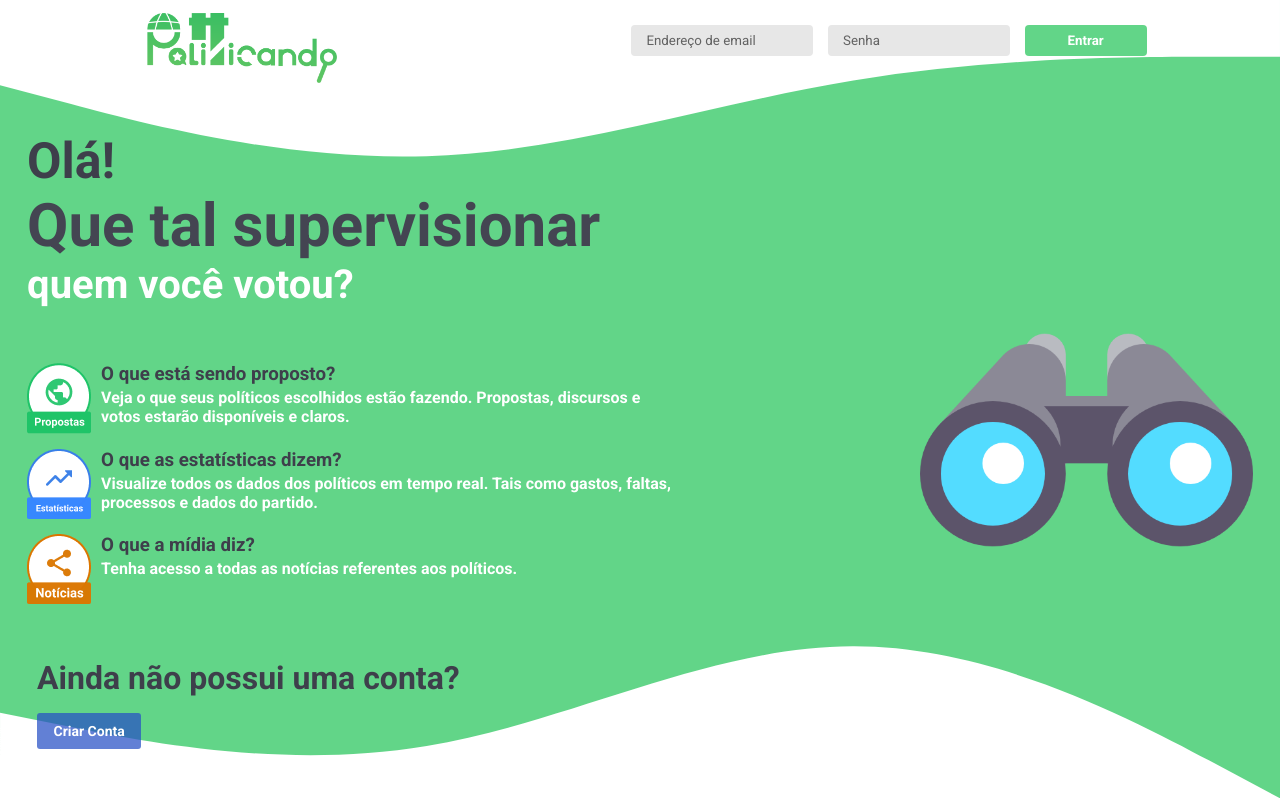
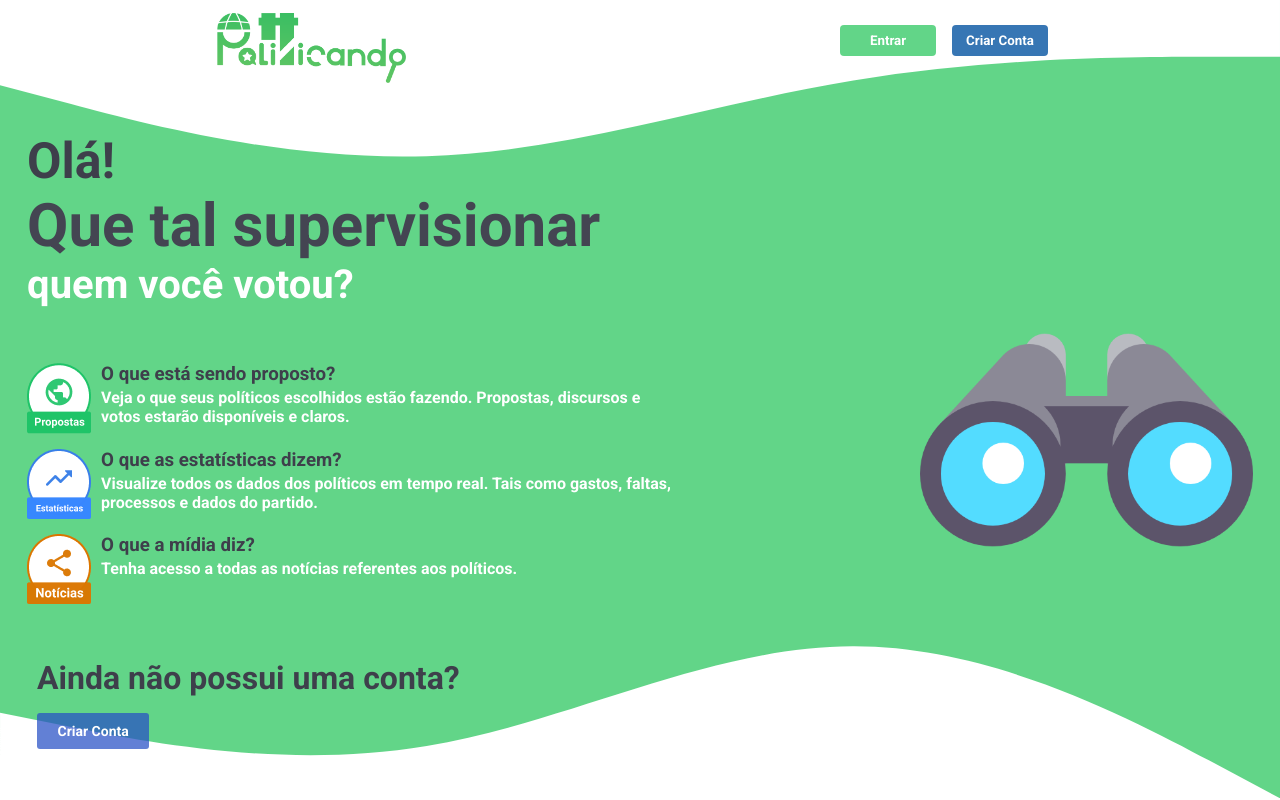
Before and after one commit to oGabrielArruda/politicando-web, a Vue app: page /#/ in a window 1280 px wide. Shown: the top 800 px of the page. Built offline with nearby package versions, Linux system fonts and the light colour scheme; no server answers; what vue-async-computed, vue-carousel-3d would draw is missing.

Commit message:
Mudanças na tela inicial e início no modal de Login

```diff
--- a/src/components/header/Header.vue
+++ b/src/components/header/Header.vue
@@ -5,10 +5,7 @@
         <h2>Olá!</h2>
         <h1>Que tal supervisionar</h1>
         <h4>quem você votou?</h4>
-        <h3 id="smallScreen">Clique no binóculo para criar sua conta!</h3>
-        <h3 id="smallScreenLandscape">
-          Clique <button @click="goToSignUp()">Aqui</button> para criar sua conta!
-        </h3>
+
       </div>
       <div class="list">
         <div class="item">
--- a/src/components/header/styles.scss
+++ b/src/components/header/styles.scss
@@ -84,6 +84,7 @@ header {
   }
 
   @include for-phone-only {
+    margin-top: 0;
     height: 80vh;
     flex-direction: column;
     align-items: center;
@@ -157,41 +158,11 @@ header {
       flex-direction: column;
       margin-bottom: 40px;
 
-      #smallScreen{
-        display: none;
-        margin-top: 2vh;
-        color: #3e3f4b;
-      }
-
-      #smallScreenLandscape{
-        display: none;
-        margin-top: 2vh;
-        color: #3e3f4b;
-
-        & > button {
-          border: none;
-            padding: 10px 15px;
-            border-radius: 3px;
-            color: #fff;
-            font-weight: bold;
-            font-size: 14px;
-            cursor: pointer;
-            transition: background 0.3s;
-            background: #2751c5b9;
-            width: 13vh;
-            margin-top: 2vh;
-
-            &:hover {
-              background: #2751c5ef;
-            }
-        }
-      }
-
       @include for-phone-only {
         align-items: center;
         margin-bottom: 0;
 
-        #smallScreen{
+        #smallScreen {
           display: inline;
         }
       }
@@ -199,7 +170,7 @@ header {
         align-items: center;
         margin-bottom: 0;
 
-        #smallScreenLandscape{
+        #smallScreenLandscape {
           display: inline;
 
           & > button {
@@ -312,7 +283,7 @@ header {
             cursor: pointer;
             transition: background 0.3s;
             background: #2751c5b9;
-            width: 13vh;
+            width: 14vh;
             margin-top: 2vh;
 
             &:hover {
--- a/src/components/navbar/Navbar.vue
+++ b/src/components/navbar/Navbar.vue
@@ -2,10 +2,17 @@
   <nav>
     <img src="../../assets/initial/logo.png" />
     <div class="form-group">
-      <input name="email" type="text" placeholder="Endereço de email" />
-      <input name="senha" type="text" placeholder="Senha" />
-      <button>Entrar</button>
+      <a href="#open-modal"><button class="btnEntrar">Entrar</button></a>
+      <button class="btnCriar">Criar Conta</button>
+    </div>
 
+    <div id="open-modal" class="modal-window">
+      <div>
+        <a href="#" title="Close" class="modal-close"><i class="far fa-times-circle"></i> </a>
+
+        <input name="email" type="text" placeholder="Endereço de email" />
+            <input name="senha" type="text" placeholder="Senha" />
+      </div>
     </div>
   </nav>
 </template>
@@ -18,6 +25,11 @@ export default {
       logoSrc: '.',
     };
   },
+  methods: {
+    signUp() {
+      this.$router.push({ name: 'Signup' });
+    },
+  },
 };
 </script>
 
--- a/src/components/navbar/styles.scss
+++ b/src/components/navbar/styles.scss
@@ -4,8 +4,20 @@
   }
 }
 
+@mixin for-phone-one-landscape {
+  @media (min-width: 731px) and (max-width: 823px) and (orientation: landscape) {
+    @content;
+  }
+}
+
 @mixin for-phone-two {
   @media (max-width: 510px) {
+    @content;
+  }
+}
+
+@mixin for-phone-two-landscape {
+  @media (max-width: 667px) and (orientation: landscape) {
     @content;
   }
 }
@@ -42,6 +54,14 @@ nav {
     align-items: center;
   }
 
+  @include for-phone-one-landscape() {
+    margin-top: 3vh;
+  }
+
+  @include for-phone-two-landscape() {
+    padding-top: 13vh;
+  }
+
   img {
     height: 70px;
     margin-bottom: -15px;
@@ -60,6 +80,77 @@ nav {
       flex-direction: column;
       align-items: center;
       justify-content: center;
+    }
+
+    button {
+      border: none;
+      background: #27c55bb9;
+      padding: 8px 8px;
+      border-radius: 4px;
+      width: 12vh;
+      color: #fff;
+      font-weight: bold;
+      cursor: pointer;
+      transition: background 0.2s;
+
+      @include for-phone-two() {
+        width: 30vh;
+      }
+
+      @include for-phone-two-landscape() {
+        margin-top: 2vw;
+        width: 30vw;
+      }
+
+      @include for-phone-one-landscape() {
+        width: 20vw;
+      }
+
+      &:hover {
+        background: rgb(14, 180, 89);
+      }
+    }
+
+    .btnCriar {
+      background: #3776b4;
+      margin-left: 2vh;
+
+      @include for-phone-two() {
+        margin-left: 0;
+        margin-top: 1vh;
+      }
+
+      &:hover {
+        background: #2b59c1;
+      }
+    }
+  }
+
+  .modal-window {
+    position: fixed;
+    background-color: rgba(255, 255, 255, 0.25);
+    top: 0;
+    right: 0;
+    bottom: 0;
+    left: 0;
+    z-index: 999;
+    visibility: hidden;
+    opacity: 0;
+    pointer-events: none;
+    transition: all 0.3s;
+    &:target {
+      visibility: visible;
+      opacity: 1;
+      pointer-events: auto;
+    }
+    & > div {
+      width: 400px;
+      position: absolute;
+      top: 50%;
+      left: 50%;
+      transform: translate(-50%, -50%);
+      padding: 2em;
+      background: #ffffff;
     }
 
     input {
@@ -81,24 +172,25 @@ nav {
       }
     }
 
-    button {
-      border: none;
-      background: #27c55bb9;
-      padding: 8px 43px;
-      border-radius: 4px;
-      color: #fff;
-      font-weight: bold;
-      cursor: pointer;
-      transition: background 0.2s;
+  }
 
-      &:hover {
-        background: rgb(14, 180, 89);
-      }
+  .modal-close {
+    color: #aaa;
+    line-height: 50px;
+    font-size: 80%;
+    position: absolute;
+    right: 0;
+    text-align: center;
+    top: 0;
+    width: 70px;
+    text-decoration: none;
+    &:hover {
+      color: black;
     }
   }
+
+  ::placeholder {
+    /* Most modern browsers support this now. */
+    color: rgb(99, 99, 99);
+  }
 }
-
-::placeholder {
-  /* Most modern browsers support this now. */
-  color: rgb(99, 99, 99);
-}
--- a/src/components/table/styles.scss
+++ b/src/components/table/styles.scss
@@ -103,11 +103,11 @@
 
         .tooltip .tooltip-text {
           visibility: hidden;
-          width: 120px;
+          width: 150px;
           background-color: rgb(93, 131, 167);
           text-align: center;
           border-radius: 6px;
-          padding: 5px 0;
+          padding: 5px 3px;
           position: absolute;
           z-index: 1;
           bottom: 150%;
```
